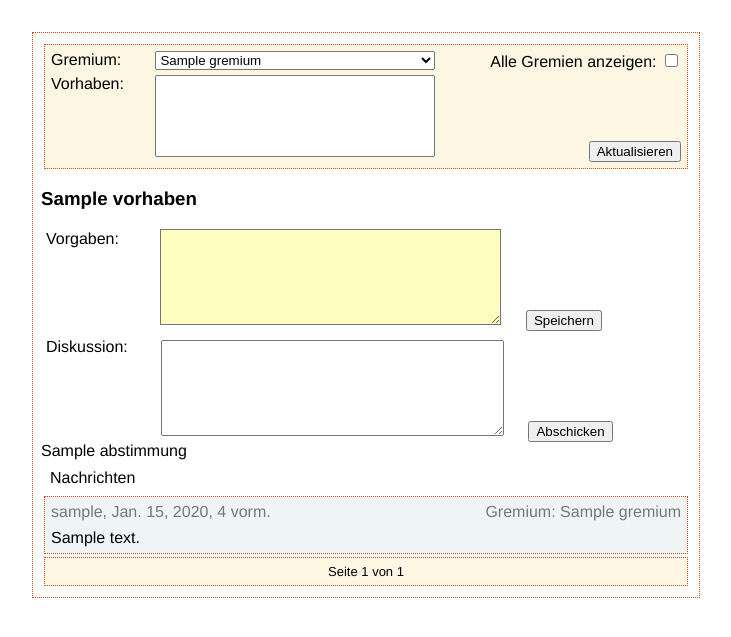
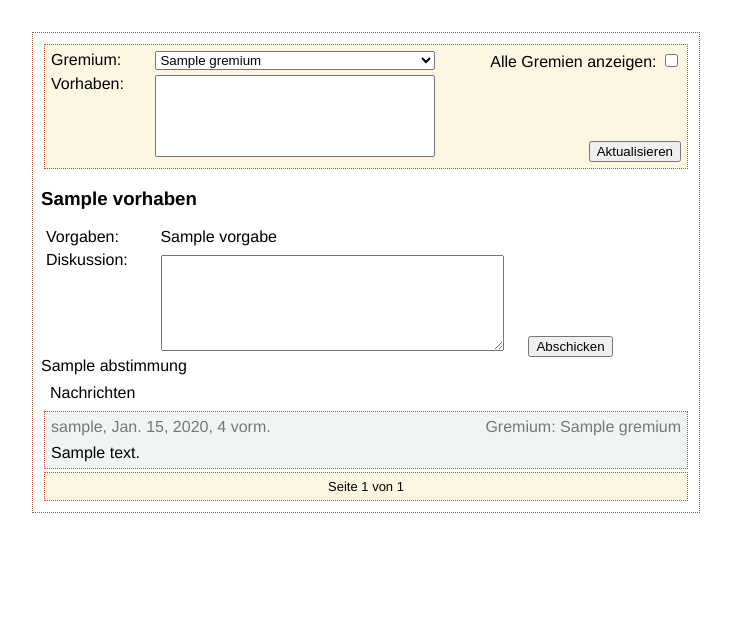
Before and after one commit to ntj/fraktionstool, a Django app: template django/mysite/templates/nachrichten.html in a window 1280 px wide. Shown: the part 27-664 px from the top of the page, without its empty margins (274-1005 px from the left). Run offline with Django 3.2, Linux system fonts and the light colour scheme; tables that the repository leaves empty hold one stand-in row (values such as "Sample post"); the template is opened without the code that fills it: values that come from a table or form of the project are taken from there, most other values are stand-ins (such as "Sample title", 1, 10 or a date in 2020); lists and menus that the app fills with data are empty; parts of the project's set-up code (start-up, migrations or seed data) failed here and were passed over; some libraries are stand-ins or nearby versions.

Commit message:
Replace abstimmungsform with display of field abstimmung

```diff
--- a/django/fraktionstool/forms.py
+++ b/django/fraktionstool/forms.py
@@ -17,18 +17,6 @@ class GremiumSelectionForm(forms.Form):
             label='Alle Gremien anzeigen',
             required=False)
 
-class AbstimmungsForm(forms.ModelForm):
-    class Meta:
-        model = Vorhaben
-        fields = ["abstimmung"]
-        widgets = {
-          'abstimmung': forms.Textarea(attrs={'rows':'6'}),
-        }
-
-    def __init__(self, *args, **kwargs):
-        super(AbstimmungsForm, self).__init__(*args, **kwargs)
-        self.fields['abstimmung'].label = "Vorgaben"
-
 class MessageForm(forms.ModelForm):
     class Meta:
         model = Nachricht
--- a/django/fraktionstool/static/style.css
+++ b/django/fraktionstool/static/style.css
@@ -163,11 +163,10 @@ div#createmessage{
 margin-top: 5px;
 }
 
-div#createmessage label{
+div.vorgabeninfo label{
 vertical-align: top;
 width:110px;
 margin-left: 5px;
-margin-top: 2px;
 display:inline-block;
 }
 
--- a/django/fraktionstool/views.py
+++ b/django/fraktionstool/views.py
@@ -1,6 +1,5 @@
 from django.views.generic import ListView
 from fraktionstool.forms import GremiumSelectionForm, MessageForm
-from fraktionstool.forms import AbstimmungsForm
 from fraktionstool.models import Gremium, Vorhaben, Nachricht
 from django.http import HttpResponse, HttpResponseRedirect
 from django.core.urlresolvers import reverse
@@ -63,8 +62,7 @@ class NachrichtenList(ListView):
             selected_vorhaben = vorhaben_field.queryset.filter(
                 id=selected_vorhaben_id).get()
             context['current_vorhaben'] = selected_vorhaben.name
-            context['abstimmungsform'] = AbstimmungsForm(
-                instance=selected_vorhaben)
+            context['vorgabe'] = selected_vorhaben.abstimmung
             context['nachrichtform'] = MessageForm()
 
         context['form'] = form
--- a/django/mysite/templates/nachrichten.html
+++ b/django/mysite/templates/nachrichten.html
@@ -59,16 +59,15 @@
             <h3>{{ current_vorhaben }}</h3>
         {% endif %}
     </div>
-    <div id="editabstimmung">
-        {% if abstimmungsform %}
-            <label for="id_abstimmung">{{ abstimmungsform.abstimmung.label}}:
-            </label>
-           {{ abstimmungsform.abstimmung }}
-            <input id='changebutton' type="submit" name="change_abstimmung"
-                value="Speichern"/>
+    <div id = "vorgabe" class="vorgabeninfo">
+        <label> Vorgaben: </label>
+        {% if vorgabe == "" %}
+           Keine Hinweise durch Fraktion oder Fraktionsvorstand
+        {% else %}
+            {{ vorgabe }}
         {% endif %}
     </div>
-    <div id="createmessage">
+    <div id="createmessage" class="vorgabeninfo">
         {% if nachrichtform %}
             {{ nachrichtform }}
             <input id='submitbutton' type="submit" name="create_message" value="Abschicken" />
```
